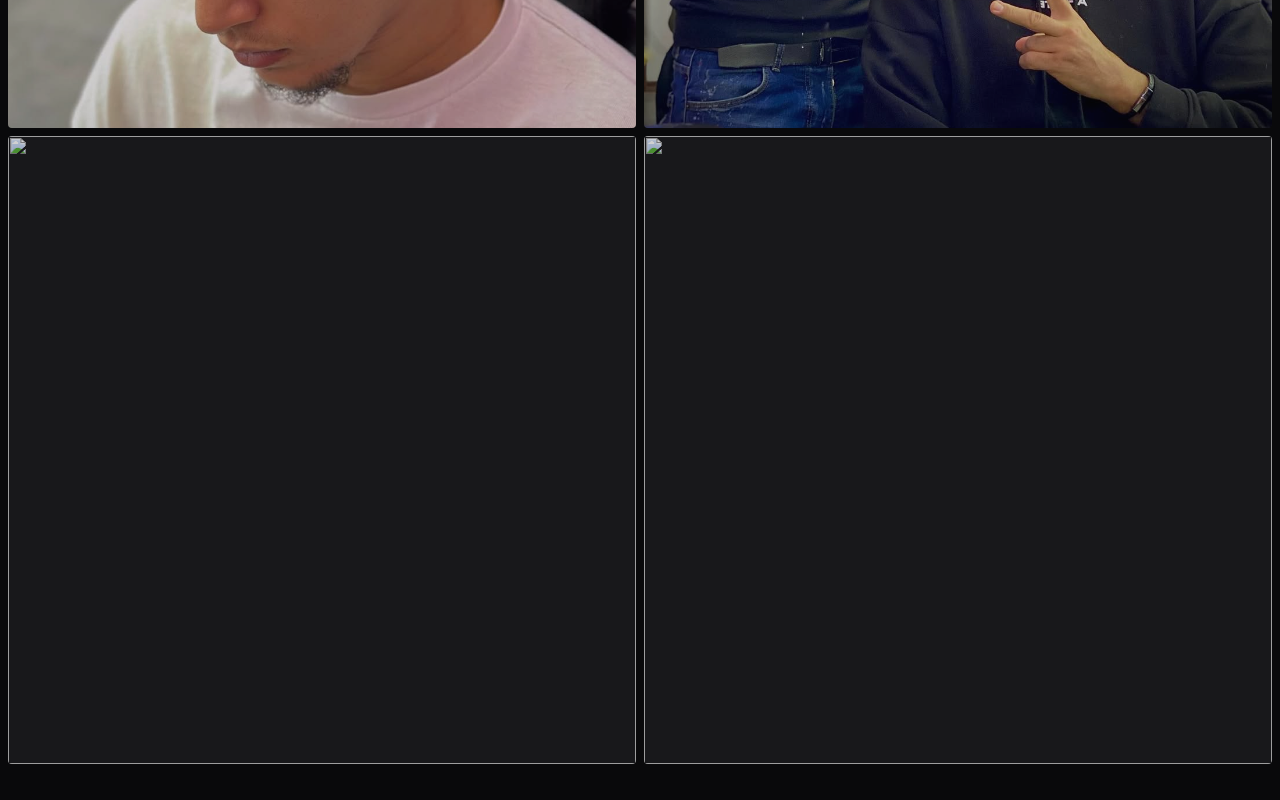
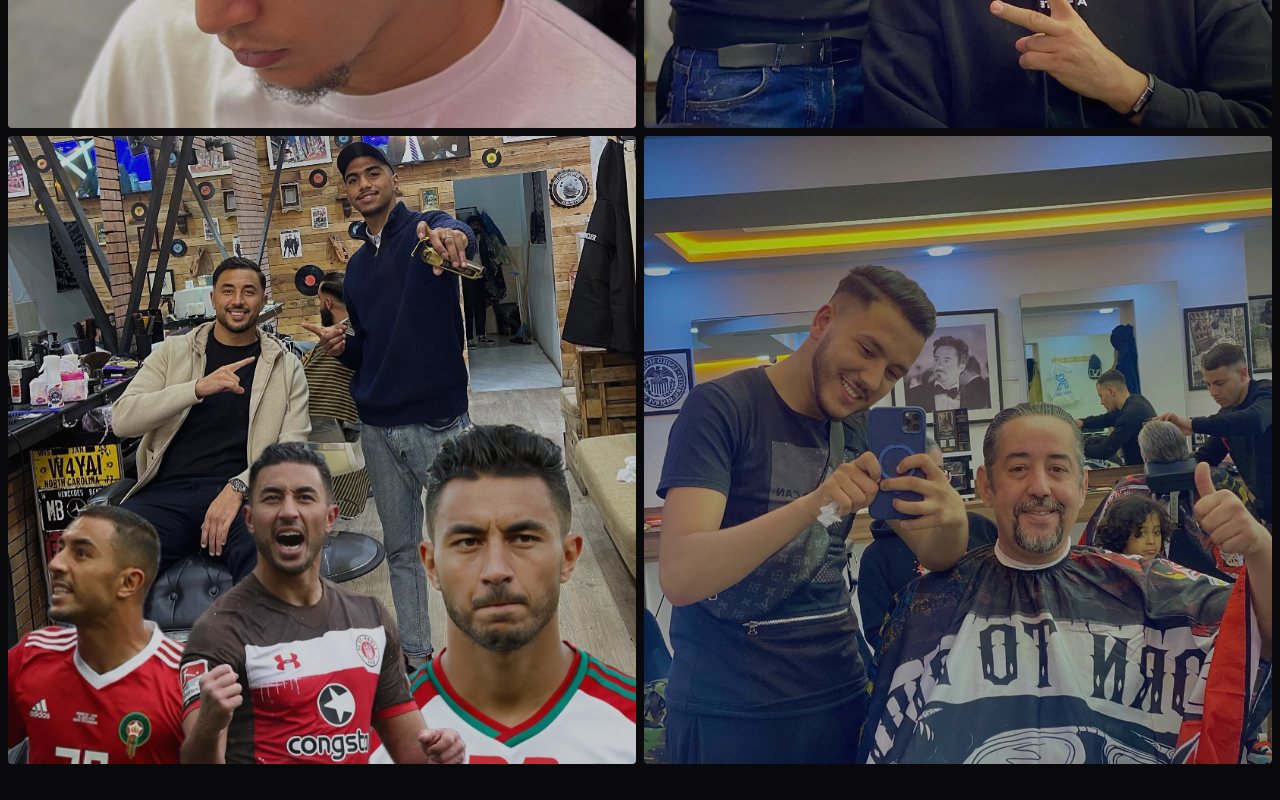
Before and after one commit to Ploikomac/barbershopmeknescity, a plain HTML site: page index.html in a window 1280 px wide. Shown: the part 1860-2660 px from the top of the page. Drawn offline with nearby package versions, Linux system fonts and the light colour scheme.

Commit message:
Update index.html

```diff
--- a/index.html
+++ b/index.html
@@ -106,8 +106,8 @@
         <div class="grid grid-cols-2 gap-2">
             <div class="aspect-square bg-zinc-900 overflow-hidden rounded"><img src="images/photo1.jpg" class="w-full h-full object-cover opacity-80"></div>
             <div class="aspect-square bg-zinc-900 overflow-hidden rounded"><img src="images/photo2.jpg" class="w-full h-full object-cover opacity-80"></div>
-            <div class="aspect-square bg-zinc-900 overflow-hidden rounded"><img src="images/photo3" class="w-full h-full object-cover opacity-80"></div>
-            <div class="aspect-square bg-zinc-900 overflow-hidden rounded"><img src="images/photo4" class="w-full h-full object-cover opacity-80"></div>
+            <div class="aspect-square bg-zinc-900 overflow-hidden rounded"><img src="images/photo3.jpg" class="w-full h-full object-cover opacity-80"></div>
+            <div class="aspect-square bg-zinc-900 overflow-hidden rounded"><img src="images/photo4.jpg" class="w-full h-full object-cover opacity-80"></div>
         </div>
     </section>
 
```
